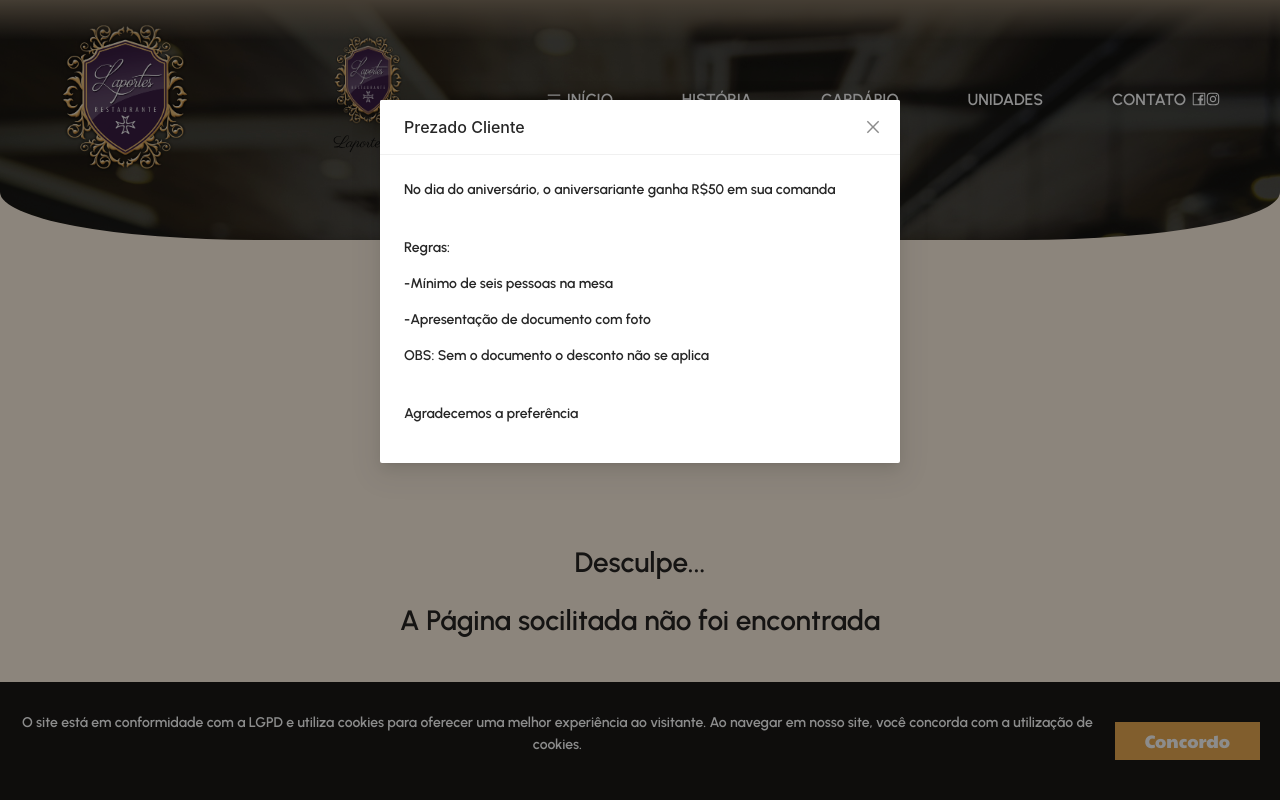
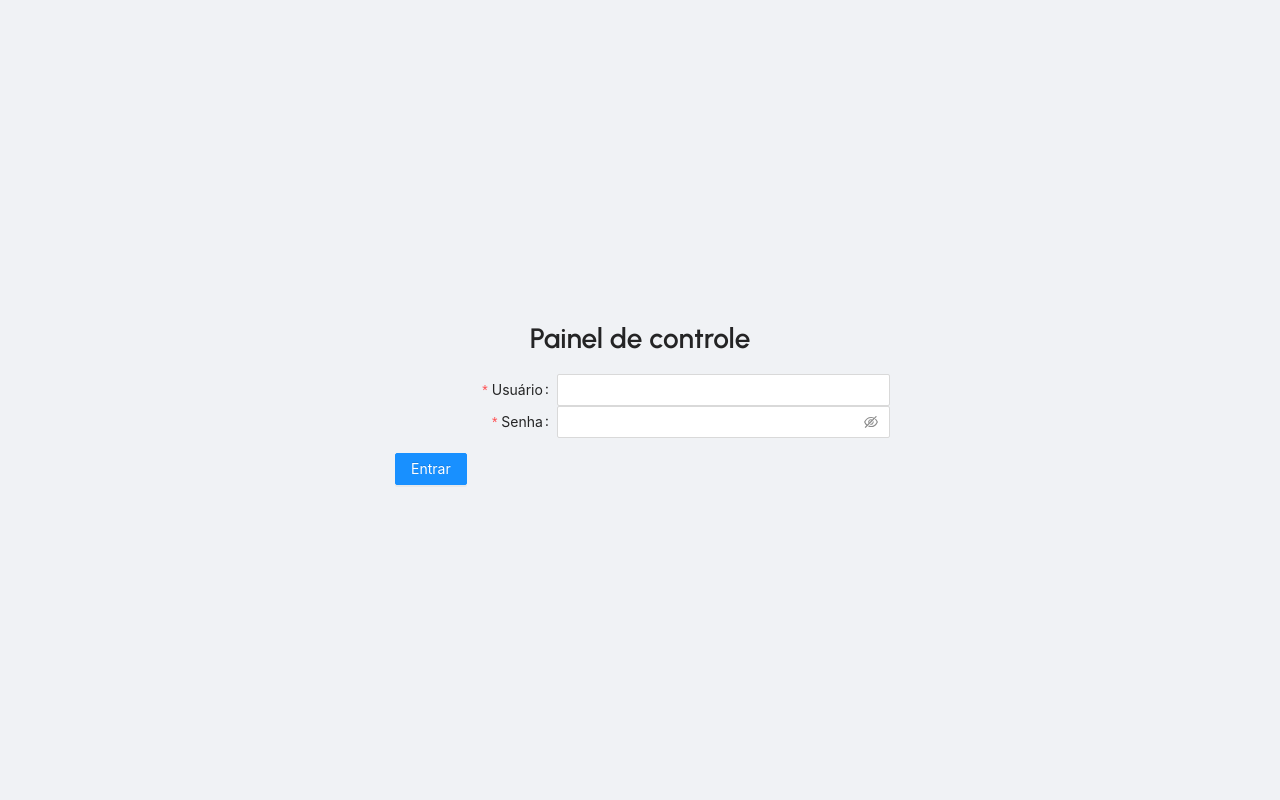
Before and after one commit to tifernandes/laportes, a Next.js app: page /login in a window 1280 px wide. Before the commit this address had no page. Shown: the top 800 px of the page. Built offline with nearby package versions, Linux system fonts and the light colour scheme.

Commit message:
authenticate

```diff
--- a/package.json
+++ b/package.json
@@ -14,7 +14,10 @@
     "@fortawesome/react-fontawesome": "^0.1.16",
     "antd": "^4.16.13",
     "axios": "^0.21.4",
+    "bcrypt": "^5.0.1",
+    "cookie": "^0.4.1",
     "dotenv": "^10.0.0",
+    "jsonwebtoken": "^8.5.1",
     "jump.js": "^1.0.2",
     "moment": "^2.29.1",
     "mongodb": "^4.1.4",
--- a/pages/_app.js
+++ b/pages/_app.js
@@ -29,6 +29,12 @@ function MyApp({ Component, pageProps, router }){
       )
     }
 
+    if(router.pathname.includes('/login')){
+      return (
+        <Component {...pageProps} />
+      )
+    }
+
     return (
       <Layout>
         <Component {...pageProps} />
--- a/pages/api/cardapioAPI.js
+++ b/pages/api/cardapioAPI.js
@@ -10,7 +10,7 @@ export default async function (req, res) {
       var message;
 
       try{
-        const client = await MongoClient.connect('mongodb+srv://tifernandes:Fer27640329@cluster0.kuspg.mongodb.net/laportes?retryWrites=true&w=majority');
+        const client = await MongoClient.connect('mongodb+srv://tifernandes:Fer27640329@cluster0.kuspg.mongodb.net/toffee?retryWrites=true&w=majority');
         const db = client.db();
 
         const cardapioCollenction = db.collection('cardapio');
@@ -34,7 +34,7 @@ export default async function (req, res) {
     if(req.method === 'GET'){
 
     try{
-      const client = await MongoClient.connect('mongodb+srv://tifernandes:Fer27640329@cluster0.kuspg.mongodb.net/laportes?retryWrites=true&w=majority');
+      const client = await MongoClient.connect('mongodb+srv://tifernandes:Fer27640329@cluster0.kuspg.mongodb.net/toffee?retryWrites=true&w=majority');
       const db = client.db();
 
       const cardapioCollenction = db.collection('cardapio');
--- /dev/null
+++ b/pages/api/loginAPI.js
@@ -0,0 +1,59 @@
+// Next.js API route support: https://nextjs.org/docs/api-routes/introduction
+import { MongoClient, ObjectId } from 'mongodb';
+const jwt = require('jsonwebtoken');
+import cookie from 'cookie';
+
+// eslint-disable-next-line import/no-anonymous-default-export
+export default async function (req, res) {
+
+    if(req.method === 'POST'){
+
+      const {username, password} = req.body
+
+      var message;
+
+      try{
+        const client = await MongoClient.connect('mongodb+srv://tifernandes:Fer27640329@cluster0.kuspg.mongodb.net/toffee?retryWrites=true&w=majority');
+        const db = client.db();
+
+        const userCollenction = db.collection('usuarios');
+
+        if(username && password){
+            const user = await userCollenction.findOne({ username })
+
+            if (user && user.password === password) {
+                const accessToken = jwt.sign({ username }, process.env.ACCESS_TOKEN_SECRET)
+
+                res.setHeader('Set-Cookie', cookie.serialize('jid', accessToken, {
+                    httpOnly: true,
+                    secure: process.env.NEXT_PUBLIC_WEBSITE == null,
+                    sameSite: 'strict',
+                    path: '/'
+                }))
+
+                message = 'login success';
+            } else {
+                message = "Credentials wrong";
+            }
+        }else{
+            message = 'no data for login';
+        }
+
+        client.close();
+
+        res.status(201).json({ message });
+      }catch(e){
+        console.log('cardapioApi error: '+ e);
+      }
+    }
+
+    if(req.method === 'GET'){
+        try{
+            res.status(200).json([
+                "rota em construção =D"
+            ])
+        }catch(e){
+            console.log('cardapioApi error: '+ e);
+        }
+    }
+}
--- a/pages/api/pedidosAPI.js
+++ b/pages/api/pedidosAPI.js
@@ -10,7 +10,7 @@ export default async function (req, res) {
       var message;
 
       try{
-        const client = await MongoClient.connect('mongodb+srv://tifernandes:Fer27640329@cluster0.kuspg.mongodb.net/laportes?retryWrites=true&w=majority');
+        const client = await MongoClient.connect('mongodb+srv://tifernandes:Fer27640329@cluster0.kuspg.mongodb.net/toffee?retryWrites=true&w=majority');
         const db = client.db();
 
         const pedidoCollenction = db.collection('pedidos');
@@ -28,7 +28,7 @@ export default async function (req, res) {
 
     if(req.method === 'GET'){
       try{
-        const client = await MongoClient.connect('mongodb+srv://tifernandes:Fer27640329@cluster0.kuspg.mongodb.net/laportes?retryWrites=true&w=majority');
+        const client = await MongoClient.connect('mongodb+srv://tifernandes:Fer27640329@cluster0.kuspg.mongodb.net/toffee?retryWrites=true&w=majority');
         const db = client.db();
 
         const pedidoCollenction = db.collection('pedidos');
--- /dev/null
+++ b/pages/login.js
@@ -0,0 +1,75 @@
+import styles from '../styles/login.module.css'
+import { Form, Input, Button, Checkbox, notification } from 'antd';
+import Head from 'next/head'
+import axios from "axios";
+import { useRouter } from 'next/router'
+import {WarningOutlined} from '@ant-design/icons';
+
+const Login = () => {
+
+    const router = useRouter()
+
+    const loginApi = async (values) => {
+        const resultLogin = await axios.post(`/api/loginAPI`, values);
+        console.log(resultLogin);
+
+        if(resultLogin.data.message == "login success"){
+            router.push('/admin')
+        }else{
+            notification.open({
+				message: 'Usuário ou senha incorretos.',
+				icon: <WarningOutlined style={{ color: '#faad14' }} />,
+			});
+        }
+    }
+
+    return (
+    <div className={styles.container}>
+        <Head>
+            <title>Toffee</title>
+            <link rel="icon" href="/favicon.ico" />
+            <meta name="viewport" content="width=device-width, initial-scale=1, maximum-scale=1"></meta>
+        </Head>
+        <div className={styles.subcontainer}>
+            <h1>Painel de controle</h1>
+            <Form
+            name="basic"
+            labelCol={{ span: 8 }}
+            wrapperCol={{ span: 16 }}
+            initialValues={{ remember: true }}
+            onFinish={loginApi}
+            // onFinishFailed={onFinishFailed}
+            autoComplete="off"
+            >
+                <Form.Item
+                    label="Usuário"
+                    name="username"
+                    rules={[{ required: true, message: 'Usuário é um campo obrigatório' }]}
+                >
+                    <Input />
+                </Form.Item>
+
+                <Form.Item
+                    label="Senha"
+                    name="password"
+                    rules={[{ required: true, message: 'Senha é um campo obrigatório' }]}
+                >
+                    <Input.Password />
+                </Form.Item>
+
+                {/* <Form.Item name="remember" valuePropName="checked" wrapperCol={{ offset: 8, span: 16 }}>
+                    <Checkbox>Lembrar-me</Checkbox>
+                </Form.Item> */}
+
+                <Form.Item wrapperCol={{ offset: 8, span: 16 }}>
+                    <Button type="primary" htmlType="submit">
+                    Entrar
+                    </Button>
+                </Form.Item>
+            </Form>
+        </div>
+    </div>
+    );
+}
+
+export default Login;
--- a/styles/globals.css
+++ b/styles/globals.css
@@ -58,6 +58,16 @@ p, a, h1, h2 {
 
 
 /* Padrão do ant */
+
+.ant-col-16 {
+  flex: 100%;
+  max-width: 100%;
+}
+
+.ant-col-offset-8 {
+  margin-left: 5px;
+  margin-top: 15px;
+}
 
 .ant-form-item {
   display: unset;
--- /dev/null
+++ b/styles/login.module.css
@@ -0,0 +1,21 @@
+.container {
+    width: 100%;
+    height: 100vh;
+    background-color: #f0f2f5;
+
+    display: flex;
+    align-items: center;
+    justify-content: center;
+}
+
+.subcontainer {
+    max-width: 500px;
+    width: 90%;
+    display: flex;
+    align-items: center;
+    flex-direction: column;
+}
+
+.subcontainer form {
+    width: 100%;
+}
```
Also changed, not shown: 2 other files (tests, documents, lock files or other folders).
